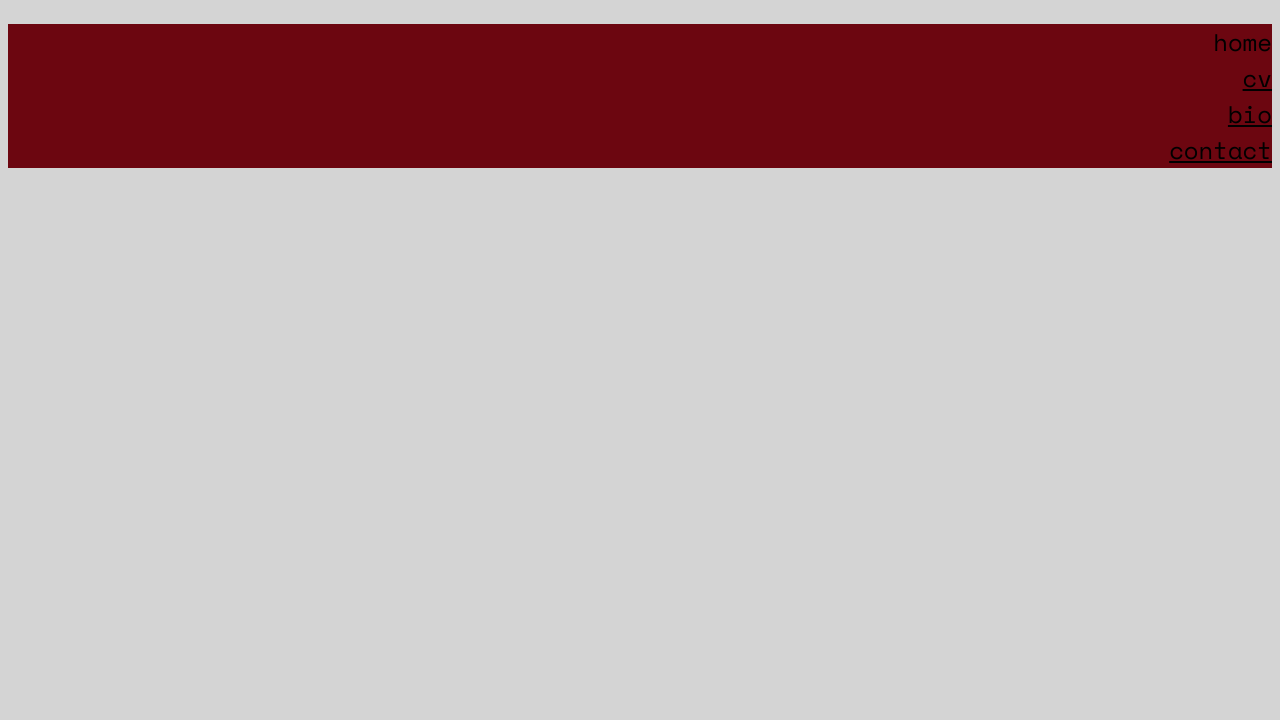
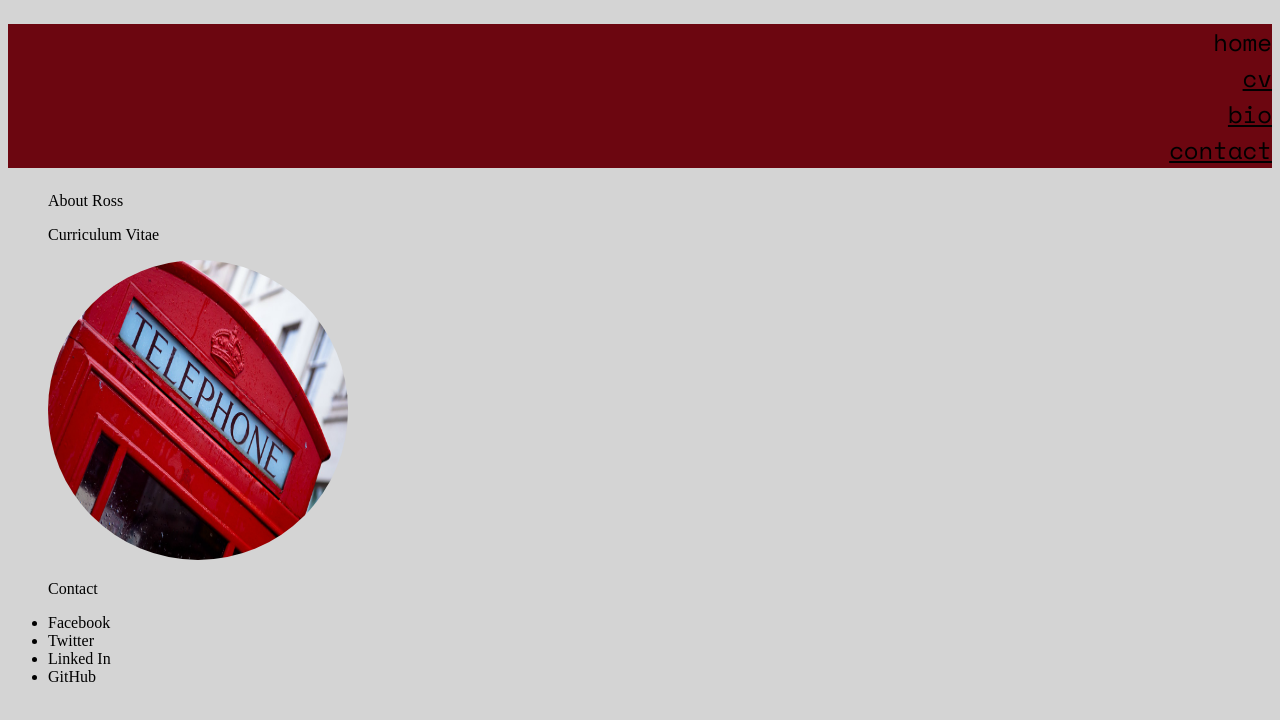
Before and after one commit to RossGoodliffe/csy1018-assign1, a plain HTML site: page index.html in a window 1280 px wide. Drawn offline with nearby package versions, Linux system fonts and the light colour scheme.

Commit message:
images added

```diff
--- a/css/style.css
+++ b/css/style.css
@@ -26,6 +26,14 @@ a:hover {
   font-family: 'Space Mono', monospace;
 }
 
+.body-images {
+  list-style: none;
+}
+
+.img-circle {
+  border-radius: 50%;
+}
+
 
 
 /* if the viewport is bigger than 768px */
--- a/index.html
+++ b/index.html
@@ -9,9 +9,7 @@
     <link href="css/style.css" rel="stylesheet" text="text/css" />
     <link href="https://fonts.googleapis.com/css?family=Space+Mono" rel="stylesheet">
     <title>| Ross Goodliffe | Home</title>
-    <!-- favicon link
-    <link rel="icon" href="favicon.ico" type="image/x-icon"
-     -->
+    <link rel="icon" href="images/favicon.ico" type="image/x-icon" />
   </head>
   <body>
     <!-- Header containing ???? -->
@@ -25,10 +23,24 @@
     </header>
     <!-- End of Header -->
 
+    <!-- Body images -->
+    <ul class="body-images">
+      <li></li>
+      <p href="bio.html">About Ross</p>
+      <li></li>
+      <p href="cv.html">Curriculum Vitae</p>
+      <li ><img src="images/telephone-box-edit.png" class="img-circle" /></li>
+      <p href="contact.html">Contact</p>
+    </ul>
 
     <!-- Footer containing ???? -->
     <footer>
-
+      <ul class ="footer-logos">
+        <li>Facebook</li>
+        <li>Twitter</li>
+        <li>Linked In</li>
+        <li>GitHub</li>
+      </ul>
     </footer>
     <!-- End of Footer -->
   </body>
```
Also changed, not shown: bio.html (+1 -0 lines), images/favicon.ico (added), images/telephone-box-edit.png (added), images/telephone-box-opt.jpg (added), 1 other file.
